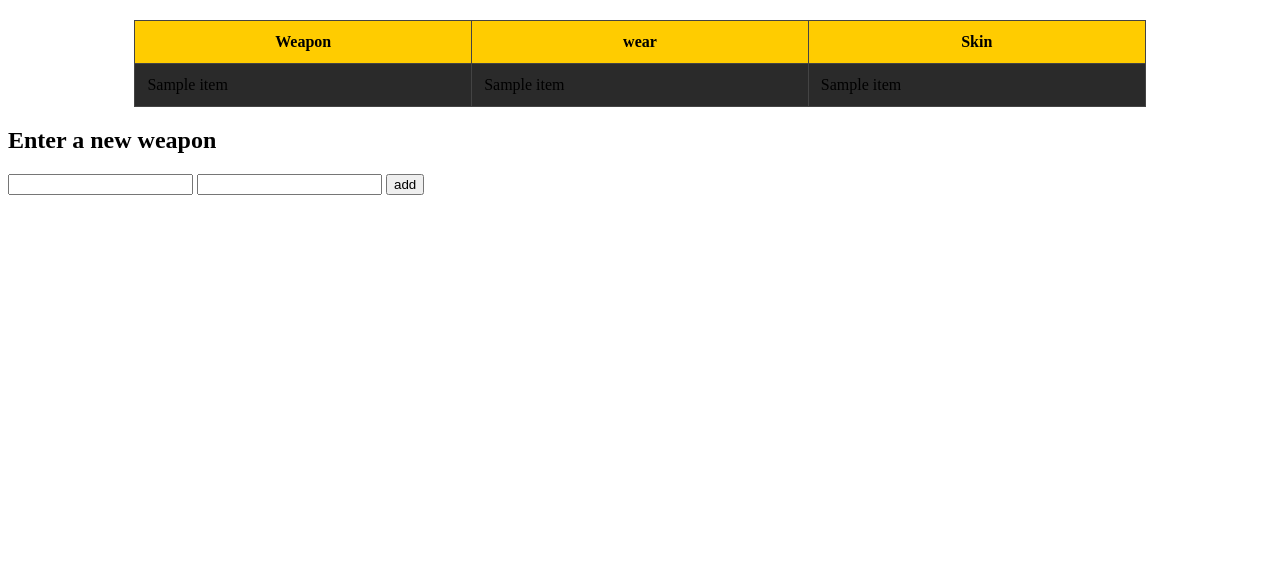
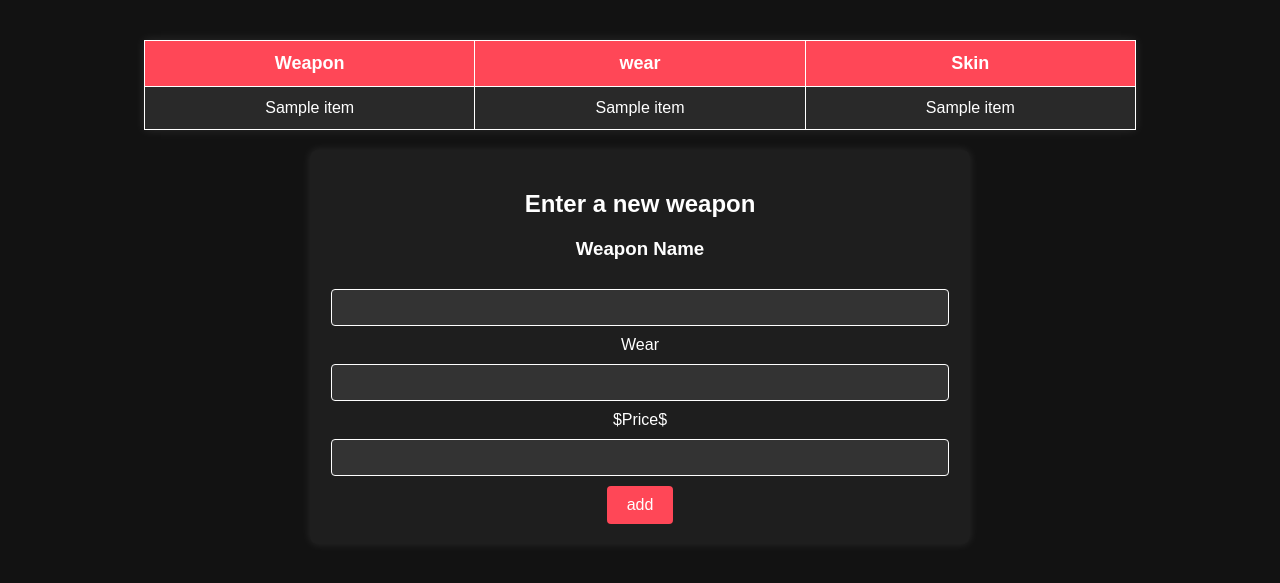
Before and after one commit to bblackie/rc-y12-qh-app, a Flask app: template templates/contents.html in a window 1280 px wide. Shown: the top 583 px of the page. Run offline with Flask 3, Linux system fonts and the light colour scheme; the template is opened without the code that fills it: most values are stand-ins (such as "Sample title", 1, 10 or a date in 2020).

Commit message:
ive lost track of what im doing now um just trying to make the adding informatin work

```diff
--- a/app.py
+++ b/app.py
@@ -31,12 +31,13 @@ def home():
 def add():
     if request.method == "POST":
         cursor = get_db().cursor()
-        new_name = request.form["Weapon_Name"]
-        new_Wear = request.form["Weapon_Wear"]
+        new_name = request.form["Wepon_Name"]
+        new_Wear = request.form["Wepon_Wear"]
         sql = "INSERT INTO CS_Skins(Weapon_id, Wear, Skin_Name) VALUES (?,?)"
         cursor.execute(sql,(new_Weapon_id,new_Skin_name))
         get_db().commit()
-        return redirect('/')
+
+        return redirect("/")
 
 if __name__=="__main__":
     app.run(debug=True)
--- a/cssql.sql
+++ b/cssql.sql
@@ -2,4 +2,4 @@
 ATTACH DATABASE 'cs_weapon.db' AS cs_weapon;
 -- Rename the column wepon_id to weapon_id in the cs_weapon.db database
 ALTER TABLE {CS_Skins} RENAME COLUMN {wepon_id} TO {weapon_id}
-ALTER TABLE {catigory_weapons} RENAME COLUMN {wepon_name} TO {weapon_name}
+ALTER TABLE {catigory_wepons} RENAME COLUMN {wepon_name} TO {weapon_name}
--- a/static/styles.css
+++ b/static/styles.css
@@ -1,4 +1,85 @@
-<style>
+body {
+    font-family: Arial, sans-serif;
+    background-color: #121212;
+    color: #ffffff;
+    text-align: center;
+    margin: 0;
+    padding: 20px;
+}
+
+table {
+    width: 80%;
+    margin: 20px auto;
+    border-collapse: collapse;
+    background-color: #1e1e1e;
+    box-shadow: 0px 0px 10px rgba(255, 255, 255, 0.1);
+}
+
+table, th, td {
+    border: 1px solid #ffffff;
+}
+
+th, td {
+    padding: 12px;
+    text-align: center;
+}
+
+th {
+    background-color: #ff4757;
+    color: white;
+    font-size: 18px;
+}
+
+td {
+    font-size: 16px;
+    color: #ffffff;
+}
+
+tr:nth-child(even) {
+    background-color: #292929;
+}
+
+tr:hover {
+    background-color: #ff6347;
+    color: #000;
+}
+
+form {
+    width: 50%;
+    margin: 20px auto;
+    padding: 20px;
+    background-color: #1e1e1e;
+    box-shadow: 0px 0px 10px rgba(255, 255, 255, 0.1);
+    border-radius: 8px;
+}
+
+input[type="text"] {
+    width: calc(100% - 24px);
+    padding: 10px;
+    margin: 10px 0;
+    border: 1px solid #ffffff;
+    background-color: #333;
+    color: white;
+    border-radius: 4px;
+}
+
+input[type="submit"] {
+    background-color: #ff4757;
+    color: white;
+    padding: 10px 20px;
+    border: none;
+    cursor: pointer;
+    font-size: 16px;
+    border-radius: 4px;
+}
+
+input[type="submit"]:hover {
+    background-color: #ff6b81;
+}
+
+
+
+/*<style>
 body {
     font-family: Arial, sans-serif;
     background-color: #1e1e1e;
--- a/templates/contents.html
+++ b/templates/contents.html
@@ -23,8 +23,12 @@
     </table>
     <form action="/add" method="post">
     <h2>Enter a new weapon</h2>
-    <input type="'text" name="Weapon_Name">
+    <h3>Weapon Name</h3>
+    <input type="text" name="Weapon_Name">
+    </h4>Wear</h4>
     <input type="text" name="Weapon_Wear">
+    </h5>$Price$</h5>
+    <input type="text" name="Weapon_Skin">
     <input type="submit" value="add">
     </form>
 </body>
```
Also changed, not shown: cs_weapon.db.
